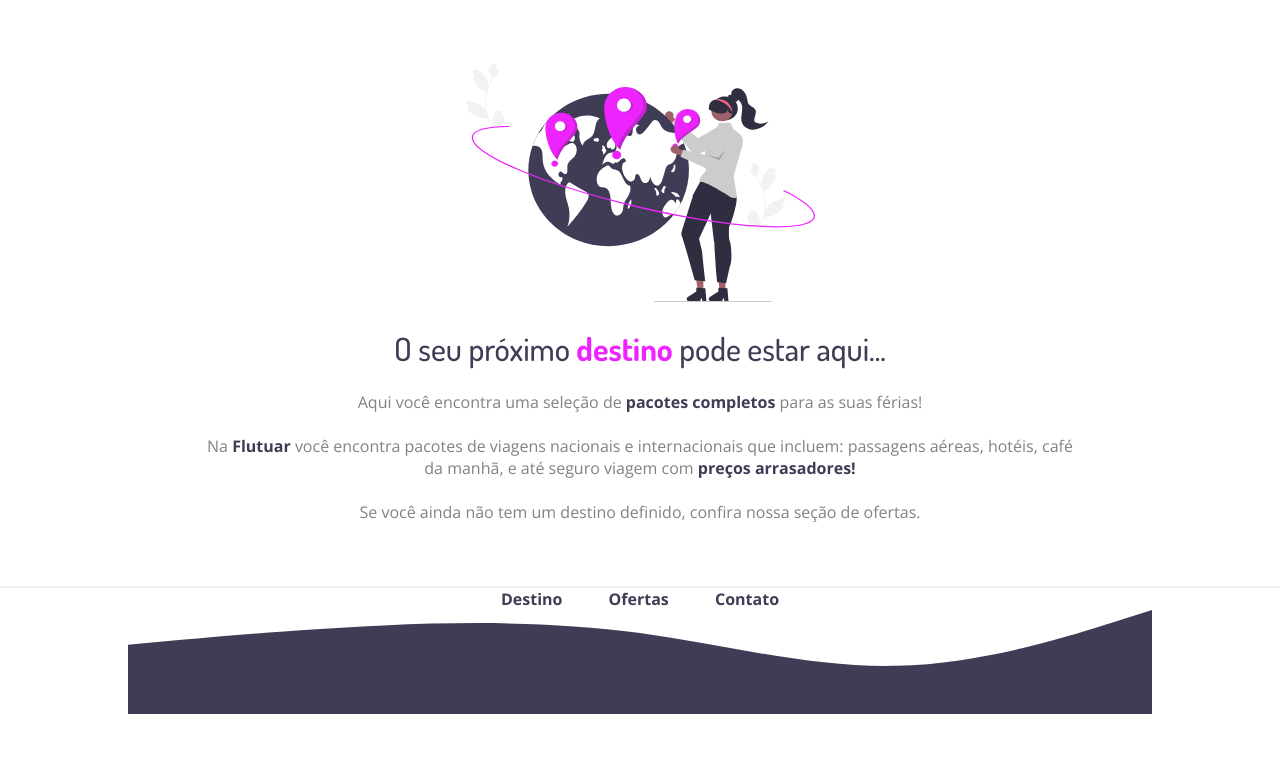
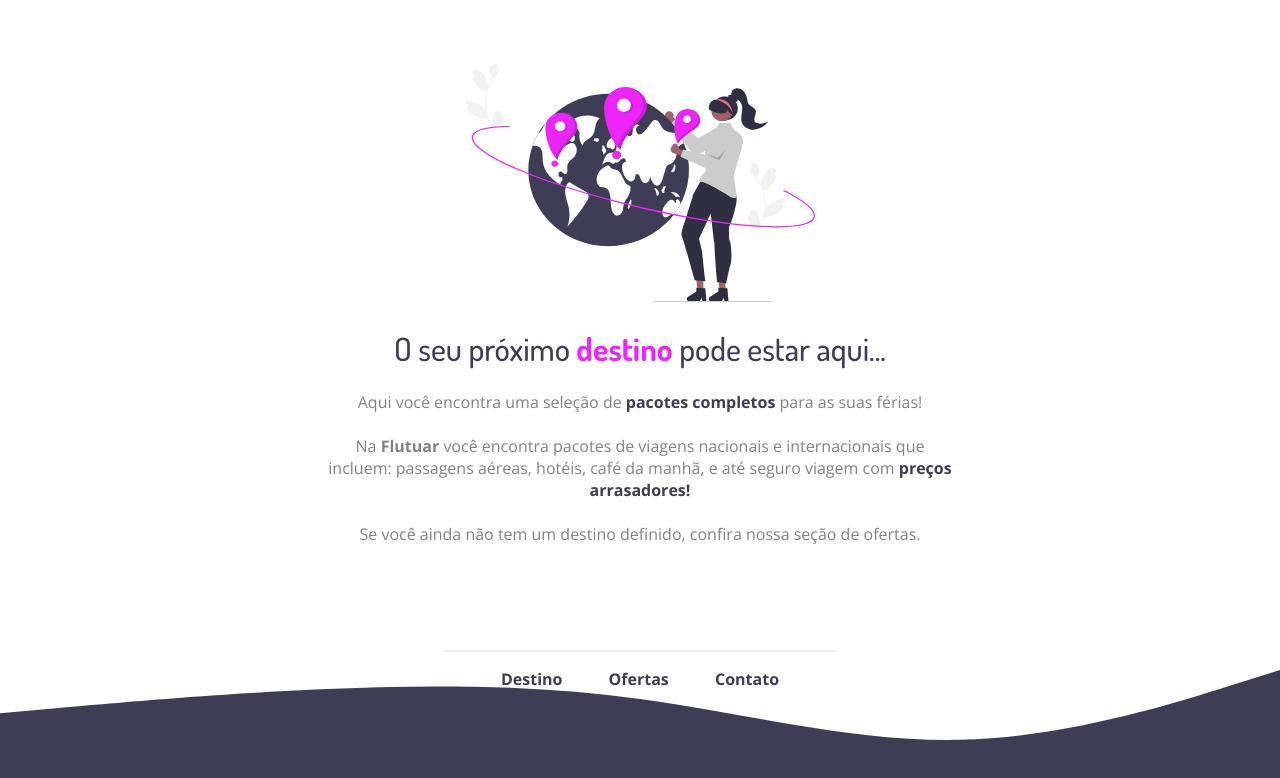
Before and after one commit to natalia-costaa/exercicioJSRocket, a plain HTML site: page stage_02/recriando_layout_01/index.html in a window 1280 px wide. Drawn offline with nearby package versions, Linux system fonts and the light colour scheme.

Commit message:
update project

```diff
--- a/stage_02/recriando_layout_01/index.html
+++ b/stage_02/recriando_layout_01/index.html
@@ -6,6 +6,7 @@
     <meta charset="UTF-8">
     <meta name="viewport" content="width=device-width, initial-scale=1.0">
     <link rel="stylesheet" href="style.css">
+    <link rel="shortcut icon" href="images/Favicon.png" />
     <link href="https://fonts.googleapis.com/css2?family=Dosis:wght@200..800&family=Open+Sans:ital,wght@0,300..800;1,300..800&display=swap" rel="stylesheet">
     <title>Flutuar.com</title>
 </head>
@@ -14,12 +15,12 @@
         <img src="images/img1.svg" alt="mulher com fones no ouvido e globo terrestre com localização">
         <h1>O seu próximo <span>destino</span> pode estar aqui...</h1>
         <p>
-            Aqui você encontra uma seleção de <strong>pacotes completos</strong> para as suas férias!
+            Aqui você encontra uma seleção de <span>pacotes completos</span> para as suas férias!
 
         <br/>
         <br/>
             Na <strong>Flutuar</strong> você encontra pacotes de viagens nacionais e internacionais que
-            incluem: passagens aéreas, hotéis, café da manhã, e até seguro viagem com <strong>preços arrasadores!</strong>
+            incluem: passagens aéreas, hotéis, café da manhã, e até seguro viagem com <span>preços arrasadores!</span>
 
         <br />
         <br />
@@ -32,6 +33,7 @@
         <a>Ofertas</a>
         <a>Contato</a>
     </div>
-    <img src="images/wave.svg"></div>
+    <img id="wave" src="images/wave.svg">
+</div>
 </body>
 </html>
--- a/stage_02/recriando_layout_01/style.css
+++ b/stage_02/recriando_layout_01/style.css
@@ -1,12 +1,13 @@
 body {
     font-family: "Open Sans", sans-serif;
     text-align: center;
-    justify-content: center;
-    margin: 0;
+
 }
 
 #woman {
-    margin: 64px 199px 63px;
+    margin: 64px auto 100px;
+    width:626px;
+    height: 486px;
 }
 
 h1 {
@@ -24,12 +25,16 @@ p {
     color: #828282;
 }
 
-strong {
+p span {
     color: #3F3D56;
+    font-weight: bold;
 }
 
 .line {
+    width: 391px;
     border: 1px solid #ECEFF2;
+
+    margin: 16px auto;
 }
 
 #footer {
@@ -40,3 +45,10 @@ strong {
 #footer a + a {
     margin-left: 42px;
 }
+
+#wave {
+    position: fixed;
+    width: 100%;
+    bottom: 0;
+    left:0;
+}
```
Also changed, not shown: stage_02/recriando_layout_01/images/Favicon.png (added), stage_02/recriando_layout_01/images/Wave.svg (added).
